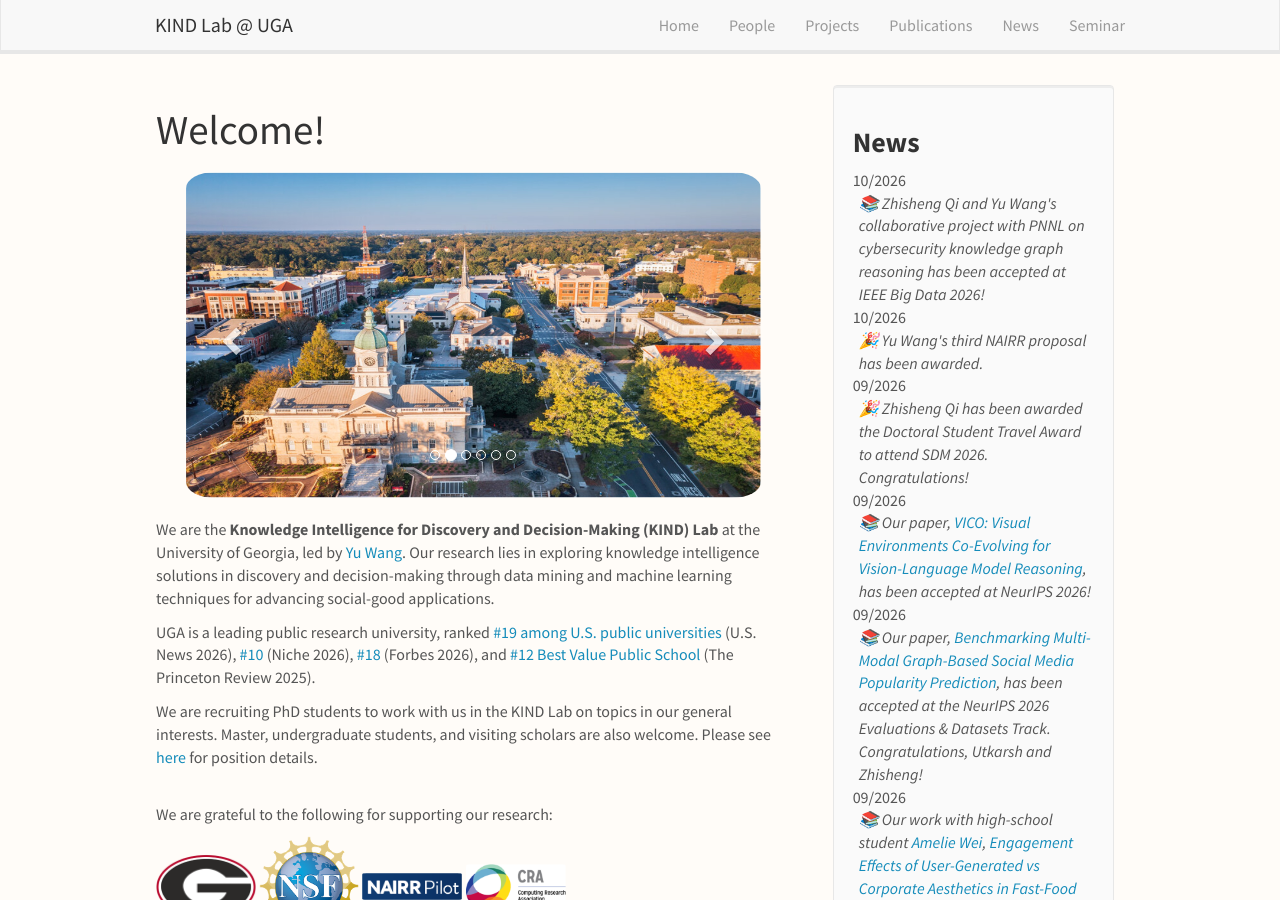
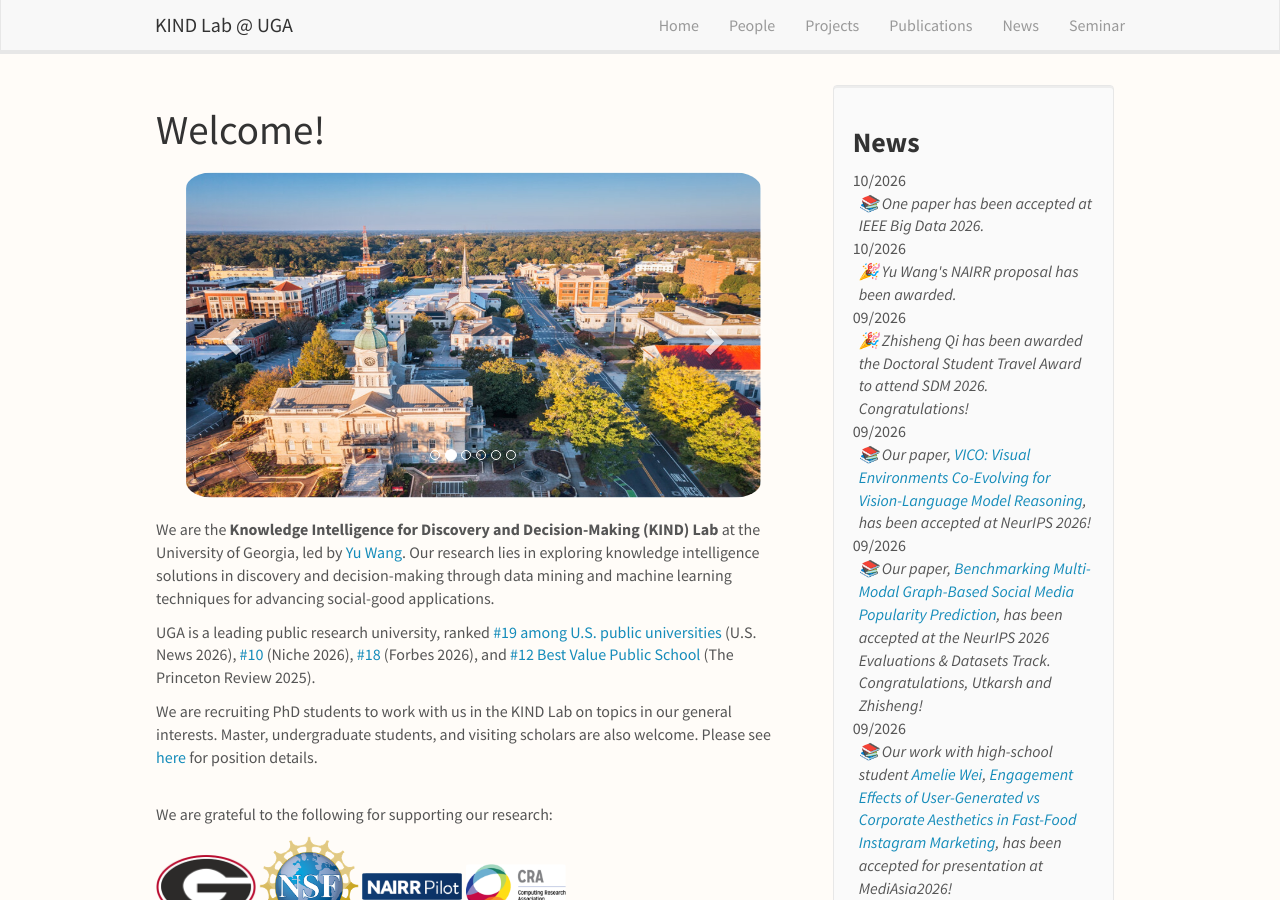
Before and after one commit to KINDLab-Fly/KINDLab-Fly.github.io, a Jekyll site: the page built from _pages/home.md, in a window 1280 px wide and 900 px high. Built offline with Jekyll 4.4.1, drawn with Linux system fonts in a browser that asks for light colours; nearby versions of some CDN libraries.

Commit message:
Simplify latest NAIRR and IEEE Big Data news

```diff
--- a/_data/news.yml
+++ b/_data/news.yml
@@ -1,8 +1,8 @@
 - date: 10/2026
-  headline: "📚 Zhisheng Qi and Yu Wang's collaborative project with PNNL on cybersecurity knowledge graph reasoning has been accepted at IEEE Big Data 2026!"
+  headline: "📚 One paper has been accepted at IEEE Big Data 2026."
 
 - date: 10/2026
-  headline: "🎉 Yu Wang's third NAIRR proposal has been awarded."
+  headline: "🎉 Yu Wang's NAIRR proposal has been awarded."
 
 - date: 09/2026
   headline: "🎉 Zhisheng Qi has been awarded the Doctoral Student Travel Award to attend SDM 2026. Congratulations!"
```
